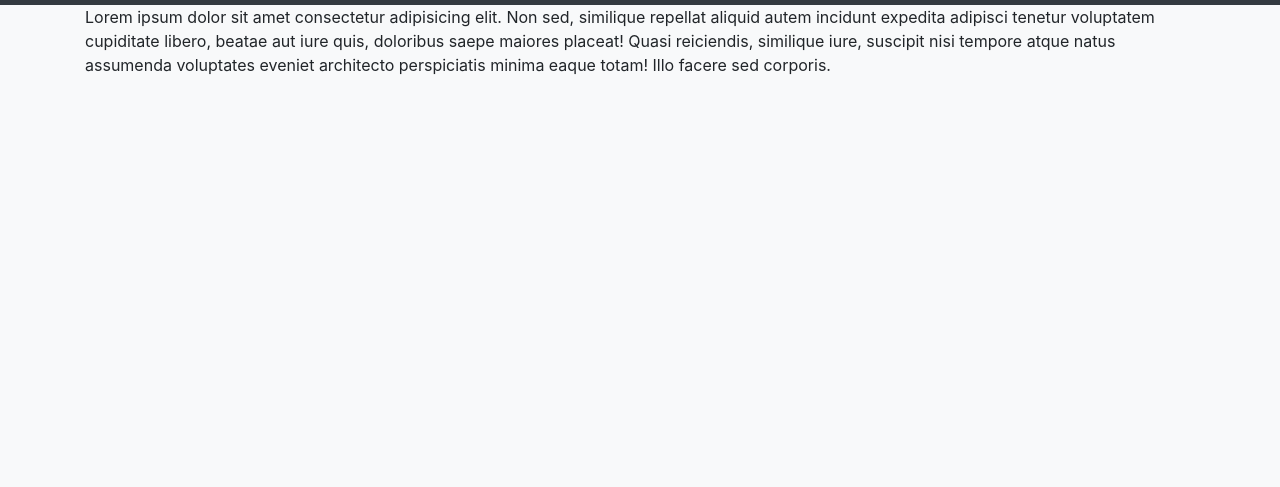
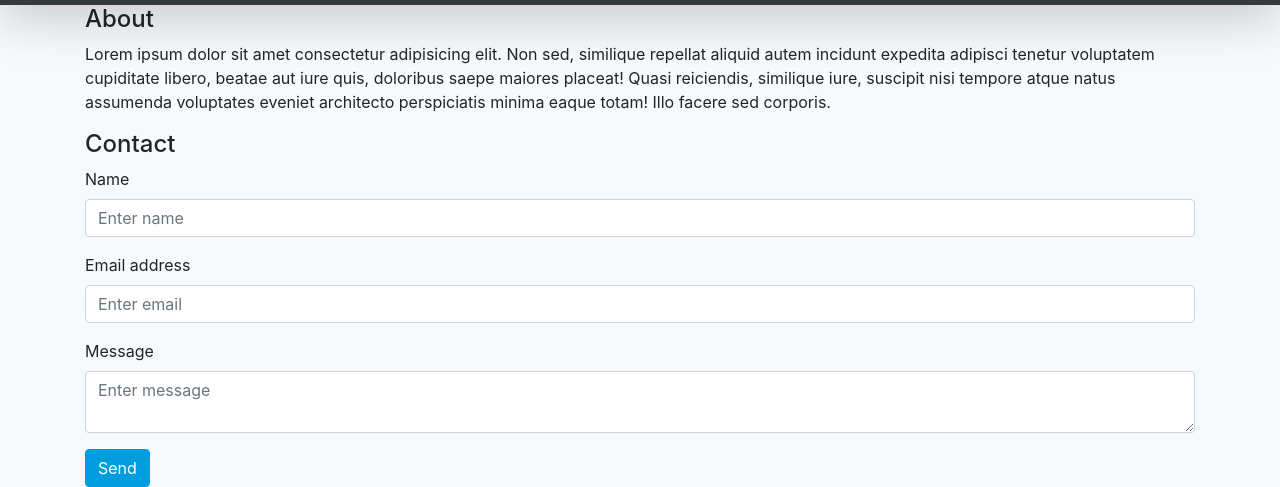
Before and after one commit to stephenh369/the_scottish_history_podcast_website, a website: page index.html in a window 1280 px wide. Shown: the part 813-1300 px from the top of the page. Before the commit the page ends 906 px from the top, so only its background shows below. Drawn offline with nearby package versions, Linux system fonts and the light colour scheme.

Commit message:
basic contact form

```diff
--- a/index.html
+++ b/index.html
@@ -15,11 +15,11 @@
 
     <div class="jumbotron jumbotron-fluid bg-secondary my-0">
       <div class="container">
-        <img src="./images/scot_history_pod_header_1.png" class="img-fluid" alt="Responsive image">
+        <img src="./images/scot_history_pod_header_1.png" class=" shadow img-fluid" alt="Responsive image">
       </div>
     </div>
 
-    <nav class="navbar navbar-expand-sm bg-dark navbar-dark flex-nowrap">
+    <nav class="navbar navbar-expand-sm bg-dark navbar-dark flex-nowrap shadow-lg">
 
       <div class="container">
         <button class="navbar-toggler mx-3" data-toggle="collapse" data-target="#main-nav">
@@ -27,8 +27,8 @@
         </button>
         <div class="collapse navbar-collapse justify-content-center" id="main-nav">
           <div class="navbar-nav mx-3">
-            <a class="nav-item nav-link" href="#"><span class="border-b-link p-2">About</span></a>
-            <a class="nav-item nav-link" href="#"><span class="border-b-link p-2">Contact</span></a>
+            <a class="nav-item nav-link" href="#about"><span class="border-b-link p-2">About</span></a>
+            <a class="nav-item nav-link" href="#contact"><span class="border-b-link p-2">Contact</span></a>
           </div>
         </div>
       </div>
@@ -43,13 +43,33 @@
 
     </nav>
 
-    <section class="container">
+    <section class="container" id="about">
+      <h4>About</h4>
       <p>
         Lorem ipsum dolor sit amet consectetur adipisicing elit.
         Non sed, similique repellat aliquid autem incidunt expedita adipisci tenetur voluptatem cupiditate libero,
         beatae aut iure quis, doloribus saepe maiores placeat! Quasi reiciendis, similique iure,
         suscipit nisi tempore atque natus assumenda voluptates eveniet architecto perspiciatis minima eaque totam! Illo facere sed corporis.
       </p>
+    </section>
+
+    <section class="container" id="contact">
+      <h4>Contact</h4>
+      <form>
+        <div class="form-group">
+          <label for="input-name">Name</label>
+          <input type="text" class="form-control" id="input-name" placeholder="Enter name">
+        </div>
+        <div class="form-group">
+          <label for="input-email">Email address</label>
+          <input type="email" class="form-control" id="input-email" placeholder="Enter email">
+        </div>
+        <div class="form-group">
+          <label for="input-message">Message</label>
+          <textarea class="form-control" id="input-message" placeholder="Enter message"></textarea>
+        </div>
+        <button type="submit" class="btn btn-primary">Send</button>
+      </form>
     </section>
 
 
```
